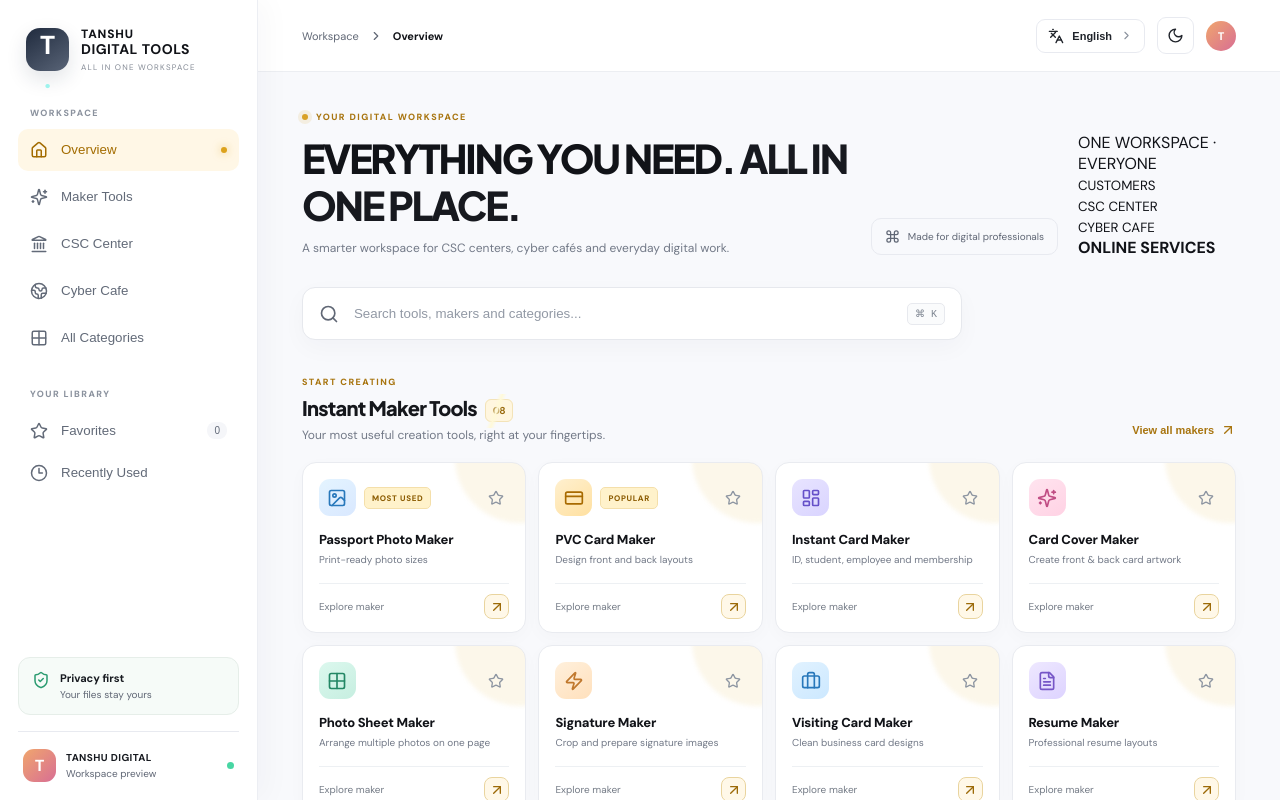
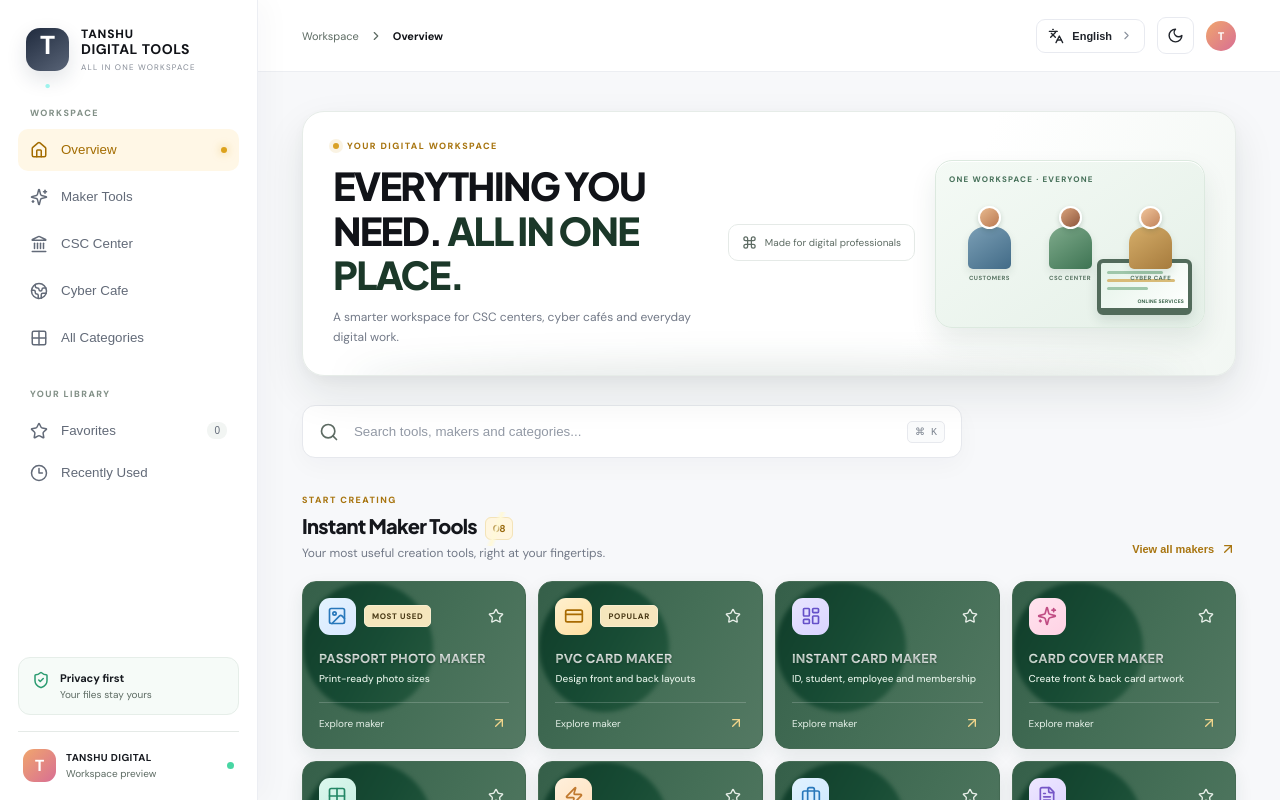
Before and after one commit to tanshuonline-cell/TANSHU-DIGITAL-TOOLS, a React (Vite) app: page / in a window 1280 px wide. Shown: the top 800 px of the page. Built offline with nearby package versions, Linux system fonts and the light colour scheme.

Commit message:
Add contained premium green scroll-fill cards and high-contrast text

```diff
--- a/src/style.css
+++ b/src/style.css
@@ -128,3 +128,67 @@
 @media(max-width:1050px){.scene-art{opacity:.45;right:8px;transform:scale(.85);transform-origin:right top}.feature-panel>div:nth-child(2){position:relative;z-index:1}}
 @media(max-width:760px){.app.light .welcome-row h1{font-size:clamp(25px,7.2vw,31px);line-height:1.18}.scene-art{right:10px;top:15px;transform:scale(.72);transform-origin:right top;opacity:.35}.feature-panel{min-height:150px}.feature-panel>div:nth-child(2){max-width:72%;position:relative;z-index:1}.language-menu{right:-2px}.app.light .mobile-bottom{background:#ffffffed;border-top-color:#e9ebf0}.app.light .mobile-bottom button.selected{color:#a87510}}
 @media(prefers-reduced-motion:reduce){.app.light .category-count,.app.light .count:after,.pencil{animation:none!important}}
+
+
+/* FINAL PREMIUM V3 — contained green fill, crisp type and raised home hero */
+.app.light{--bg:#f7f8fa;--panel:#fff;--panel2:#f2f5f3;--border:#e5eae7;--text:#17221c;--muted:#5d6b63;--subtle:#829087;--accent:#b18a3d;--accent2:#39765a;background:#f7f8fa;color:#17221c}
+.app.dark{--accent:#a6c9b2;--accent2:#8fc7a6}
+.app.light .welcome-row.hero-panel{position:relative;isolation:isolate;overflow:hidden;background:linear-gradient(112deg,#fff 0%,#fff 67%,#f2f7f3 100%);border:1px solid #e6ece8;border-radius:22px;padding:28px 30px;min-height:218px;align-items:center;box-shadow:0 18px 42px #182c2018,0 4px 12px #182c2008}
+.app.light .welcome-row.hero-panel:after{content:"";position:absolute;left:5%;right:5%;bottom:-20px;height:30px;border-radius:50%;background:#173e2c20;filter:blur(17px);z-index:-1}
+.hero-copy{position:relative;z-index:2;max-width:690px}
+.app.light .hero-panel h1{font-size:clamp(28px,3vw,42px);line-height:1.16;letter-spacing:-.045em}
+.app.light .hero-panel h1 em{color:#1b3829}
+.hero-visual{position:relative;z-index:1;width:310px;min-width:270px;height:168px;border:1px solid #dce9df;border-radius:17px;background:linear-gradient(145deg,#f4faf5,#e5f0e8);box-shadow:0 13px 27px #173e2c18,inset 0 1px #fff;overflow:hidden;padding:13px}
+.hero-visual-top{font-size:8px;font-weight:800;letter-spacing:.15em;color:#47715a}
+.hero-people{display:flex;align-items:flex-end;justify-content:space-around;height:98px;position:relative;z-index:2}
+.hero-person{display:flex;flex-direction:column;align-items:center;position:relative;width:74px}
+.person-head{width:23px;height:23px;border-radius:50%;display:block;border:2px solid #fff;box-shadow:0 2px 5px #183c2930;z-index:2}
+.person-head.p1{background:linear-gradient(140deg,#e8b98e,#b97851)}
+.person-head.p2{background:linear-gradient(140deg,#d9a27b,#8d563d)}
+.person-head.p3{background:linear-gradient(140deg,#f0c49a,#c1845b)}
+.person-body{display:block;width:43px;height:42px;border-radius:16px 16px 5px 5px;margin-top:-2px;box-shadow:0 4px 8px #173e2c1c}
+.person-body.b1{background:linear-gradient(145deg,#7a9eb5,#426b87)}
+.person-body.b2{background:linear-gradient(145deg,#7eaa8b,#3e7453)}
+.person-body.b3{background:linear-gradient(145deg,#d5ad69,#a67b3d)}
+.hero-person small{font-size:6px;font-weight:800;letter-spacing:.08em;color:#587463;margin-top:5px}
+.hero-device{position:absolute;right:12px;bottom:12px;width:95px;height:56px;border:4px solid #526b5b;border-bottom-width:7px;border-radius:6px;background:linear-gradient(135deg,#e4f3e8,#fff);padding:8px 6px;box-shadow:0 5px 12px #173e2c20}
+.hero-device i{display:block;height:3px;background:#9fc7aa;border-radius:4px;margin-bottom:5px;width:75%}
+.hero-device i:nth-child(2){width:90%;background:#d8bb78}.hero-device i:nth-child(3){width:55%}
+.hero-device b{position:absolute;right:4px;bottom:3px;font-size:5px;letter-spacing:.05em;color:#315c42}
+.app.light .maker-card,.app.light .category-card,.app.light .tool-row{isolation:isolate;position:relative;overflow:hidden;background:linear-gradient(120deg,#355f49 0%,#456f57 55%,#547963 100%);border-color:#456b54;box-shadow:0 7px 18px #183d2b16;transition:transform .24s ease,box-shadow .24s ease,border-color .24s ease}
+.app.light .maker-card:before,.app.light .category-card:before,.app.light .tool-row:before{content:"";position:absolute;inset:0;background:linear-gradient(120deg,#103c29 0%,#174b34 52%,#285b40 100%);transform:scaleY(0);transform-origin:bottom;z-index:0;pointer-events:none;animation:greenScrollFill linear both;animation-timeline:view();animation-range:entry 0% cover 48%}
+.app.light .maker-card>* ,.app.light .category-card>* ,.app.light .tool-row>*{position:relative;z-index:1}
+.app.light .maker-card:hover,.app.light .category-card:hover{transform:translateY(-3px);border-color:#b6d2bd;box-shadow:0 13px 26px #123d2929}
+.app.light .maker-card:hover:before,.app.light .category-card:hover:before,.app.light .tool-row:hover:before{transform:scaleY(1);transition:transform .55s ease}
+.app.light .maker-card h3,.app.light .category-copy b,.app.light .tool-info b{color:#fff;font-weight:850;text-transform:uppercase;text-shadow:0 1px 2px #09271966;letter-spacing:.015em}
+.app.light .maker-card p,.app.light .category-copy small,.app.light .tool-info small{color:#e0eee4;font-weight:500}
+.app.light .maker-card .card-foot{border-color:#ffffff30;color:#e5f0e8}
+.app.light .maker-card .arrow,.app.light .category-card .cat-arrow{border:0;background:transparent;color:#f1d58b;box-shadow:none}
+.app.light .maker-card .arrow{width:21px;height:21px}
+.app.light .category-count{background:#f3e5bc;color:#4b3b17;border:1px solid #f7eac9;font-weight:900}
+.app.light .category-icon,.app.light .tool-row .tool-icon{background:#ffffff20;color:#f5e5b6;border:1px solid #ffffff24}
+.app.light .maker-card .tag{background:#f5e6bd;color:#493916;border:1px solid #f8edcf}
+.app.light .maker-card .fav{color:#e8efe9}
+.app.light .maker-card .fav.saved{color:#ffdf85}
+.app.light .tool-row{border-bottom:1px solid #ffffff24}
+.app.light .tool-row .coming{background:#f5e6bd;color:#493916;border-color:#f8edcf}
+.app.light .tool-row .fav{color:#fff}
+.app.light .maker-card:after{content:"";position:absolute;inset:0;background:linear-gradient(110deg,transparent 20%,#ffffff0d 45%,transparent 70%);transform:translateX(-120%);pointer-events:none}
+.app.light .maker-card:hover:after{transform:translateX(120%);transition:transform .9s ease}
+.app.light .maker-card h3,.app.light .category-copy b,.app.light .tool-info b{background-image:linear-gradient(100deg,#fff 0%,#fff 38%,#d7f3df 48%,#fff 58%,#fff 100%);background-size:220% 100%;background-clip:text;-webkit-background-clip:text;color:transparent;animation:textLightSweep 4.8s ease-in-out infinite alternate}
+@keyframes textLightSweep{from{background-position:100% 0}to{background-position:-100% 0}}
+@keyframes greenScrollFill{from{transform:scaleY(0)}to{transform:scaleY(1)}}
+.app.dark .maker-card,.app.dark .category-card,.app.dark .tool-row{background:linear-gradient(120deg,#294d3a 0%,#355b44 58%,#41684e 100%);border-color:#42674f;isolation:isolate;position:relative;overflow:hidden}
+.app.dark .maker-card:before,.app.dark .category-card:before,.app.dark .tool-row:before{content:"";position:absolute;inset:0;background:linear-gradient(120deg,#09291d,#103b29 60%,#1a4932);transform:scaleY(0);transform-origin:bottom;z-index:0;pointer-events:none;animation:greenScrollFill linear both;animation-timeline:view();animation-range:entry 0% cover 48%}
+.app.dark .maker-card>* ,.app.dark .category-card>* ,.app.dark .tool-row>*{position:relative;z-index:1}
+.app.dark .maker-card h3,.app.dark .category-copy b,.app.dark .tool-info b{color:#fff;text-transform:uppercase;font-weight:850;text-shadow:0 1px 3px #0008}
+.app.dark .maker-card p,.app.dark .category-copy small,.app.dark .tool-info small{color:#e0eee4}
+.app.dark .maker-card .card-foot{border-color:#ffffff30;color:#e0eee4}
+.app.dark .maker-card .arrow,.app.dark .category-card .cat-arrow{border:0;background:transparent;color:#f1d58b}
+.app.dark .category-count,.app.dark .maker-card .tag,.app.dark .tool-row .coming{background:#f3e5bc;color:#493916;border-color:#f8edcf}
+.app.dark .maker-card .fav,.app.dark .tool-row .fav{color:#f4f5f4}
+.app.dark .category-icon,.app.dark .tool-row .tool-icon{background:#ffffff20;color:#f5e5b6}
+.app.dark .maker-card h3,.app.dark .category-copy b,.app.dark .tool-info b{background-image:linear-gradient(100deg,#fff 0%,#fff 38%,#d7f3df 48%,#fff 58%,#fff 100%);background-size:220% 100%;background-clip:text;-webkit-background-clip:text;color:transparent;animation:textLightSweep 4.8s ease-in-out infinite alternate}
+@media(max-width:900px){.hero-visual{width:250px;min-width:230px;transform:scale(.92);transform-origin:right center}}
+@media(max-width:760px){.app.light .welcome-row.hero-panel{padding:21px 18px 18px;display:block;min-height:0;border-radius:18px}.hero-copy{max-width:100%}.hero-visual{width:100%;min-width:0;height:145px;margin-top:18px;transform:none}.hero-people{height:83px}.app.light .hero-panel h1{font-size:clamp(25px,7vw,31px)}.app.light .maker-card,.app.light .category-card,.app.light .tool-row{border-radius:13px}.app.light .tool-row{margin:0}.app.light .tool-list{background:transparent;border:0;display:grid;gap:8px}.app.light .tool-row{border:1px solid #456b54;border-radius:13px;padding:12px}}
+@media(prefers-reduced-motion:reduce){.app.light .maker-card:before,.app.light .category-card:before,.app.light .tool-row:before,.app.dark .maker-card:before,.app.dark .category-card:before,.app.dark .tool-row:before,.app.light .maker-card h3,.app.light .category-copy b,.app.light .tool-info b,.app.dark .maker-card h3,.app.dark .category-copy b,.app.dark .tool-info b{animation:none!important}}
```
